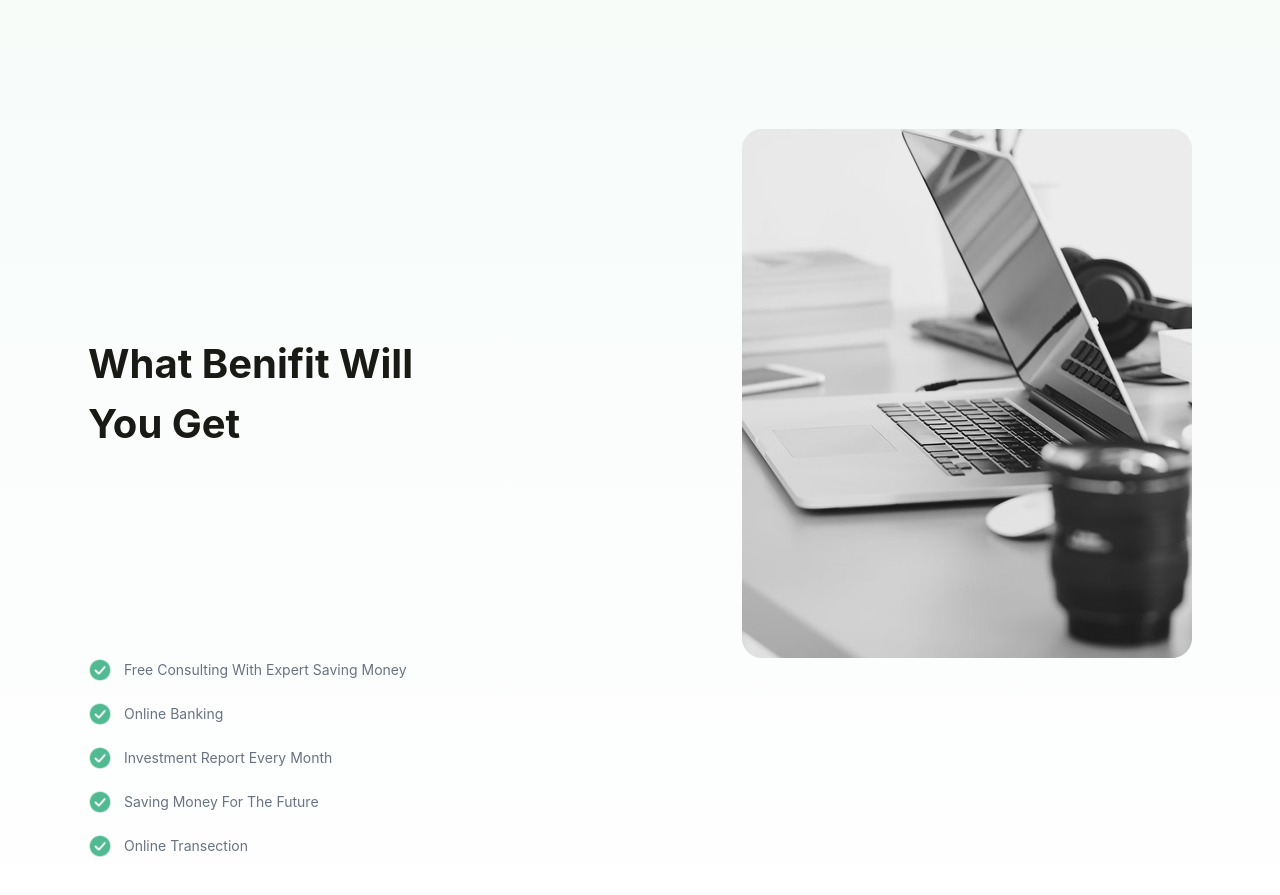
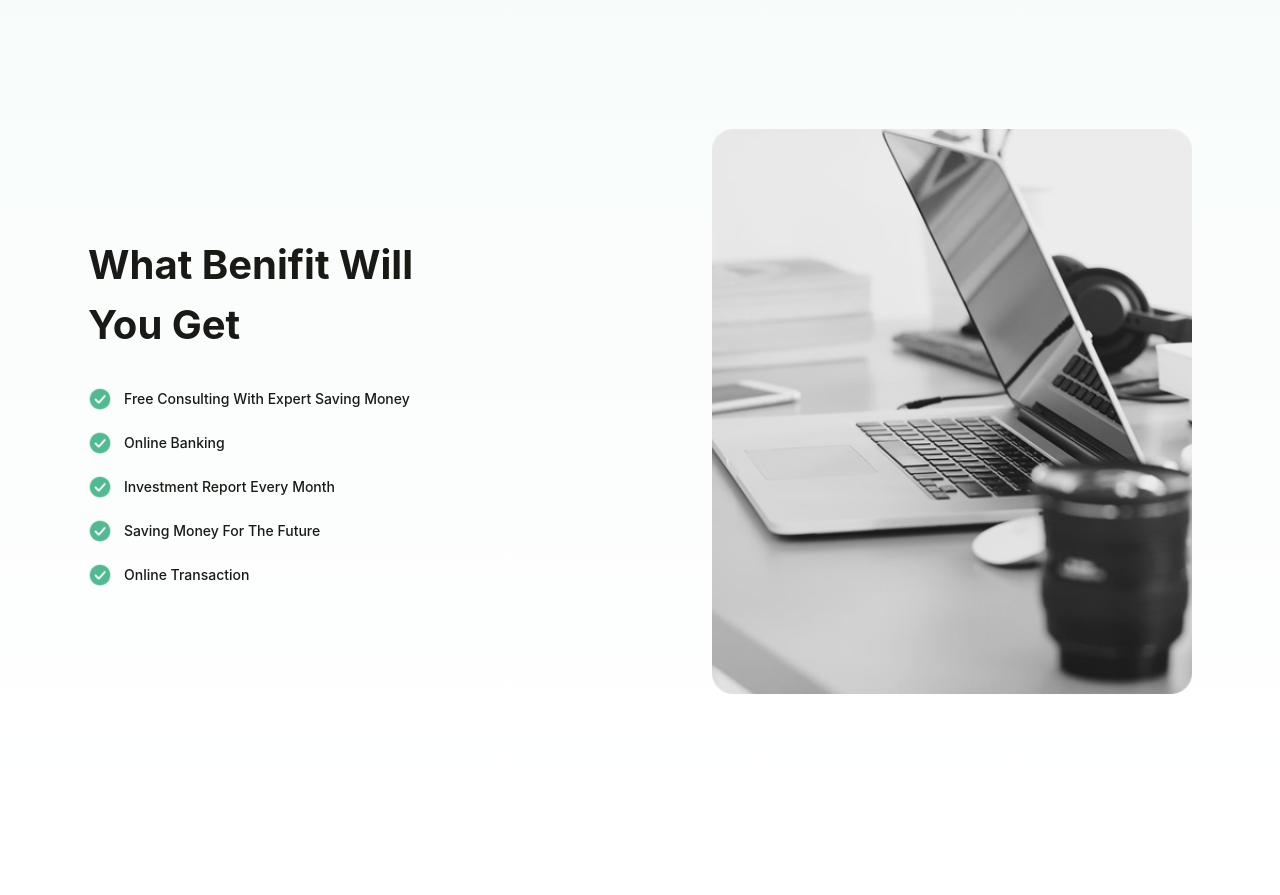
Before and after one commit to fahadyosofkapah-pixel/Biccas-project, a Vue app: page / in a window 1280 px wide. Shown: the part 1741-2636 px from the top of the page. After the commit the page ends 2571 px from the top, so only its background shows below. Built offline with nearby package versions, Linux system fonts and the light colour scheme.

Commit message:
last update

```diff
--- a/package.json
+++ b/package.json
@@ -4,7 +4,7 @@
   "private": true,
   "type": "module",
   "scripts": {
-    "dev": "vite",
+    "fahad": "vite",
     "build": "vite build",
     "preview": "vite preview"
   },
--- a/src/components/Benifit.vue
+++ b/src/components/Benifit.vue
@@ -1,30 +1,38 @@
 <template>
-    <section class="mx-auto max-w-6xl px-6 py-16 gap-4">
-        <div class="flex flex-col gap-6 md:flex-row md:items-center md:justify-between">
+    <section class="mx-auto max-w-6xl px-6 py-16">
+        <div class="grid items-center gap-12 md:grid-cols-2">
+
+            <!-- Bidix -->
+            <div>
                 <h1 class="text-[#191A15] font-bold text-[40px]">What Benifit Will <br>You Get</h1>
-            <div class="">
-                <img src="../assets/Rectangle 48.png " alt="">
-            </div>
-        </div>
-        <div class="flex items-center gap-3">
+
+                <div class="flex items-center gap-3 mt-8">
                     <img src="../assets/check-icon.png" alt="" class="h-6 w-6 shrink-0" />
-            <p class="text-sm text-gray-500"> Free Consulting With Expert Saving Money </p>
+                    <p class="text-sm font-medium text-[#191A15]"> Free Consulting With Expert Saving Money </p>
                 </div>
                 <div class="flex items-center gap-3 mt-5">
                     <img src="../assets/check-icon.png" alt="" class="h-6 w-6 shrink-0" />
-            <p class="text-sm text-gray-500 "> Online Banking </p>
-        </div>
-        <div class="flex items-center gap-3 mt-5">
-            <img src="../assets/check-icon.png" alt="" class="h-6 w-6 shrink-0 " />
-            <p class="text-sm text-gray-500">Investment Report Every Month </p>
+                    <p class="text-sm font-medium text-[#191A15]"> Online Banking </p>
                 </div>
                 <div class="flex items-center gap-3 mt-5">
                     <img src="../assets/check-icon.png" alt="" class="h-6 w-6 shrink-0" />
-            <p class="text-sm text-gray-500"> Saving Money For The Future </p>
+                    <p class="text-sm font-medium text-[#191A15]"> Investment Report Every Month </p>
                 </div>
                 <div class="flex items-center gap-3 mt-5">
                     <img src="../assets/check-icon.png" alt="" class="h-6 w-6 shrink-0" />
-            <p class="text-sm text-gray-500"> Online Transection </p>
+                    <p class="text-sm font-medium text-[#191A15]"> Saving Money For The Future </p>
+                </div>
+                <div class="flex items-center gap-3 mt-5">
+                    <img src="../assets/check-icon.png" alt="" class="h-6 w-6 shrink-0" />
+                    <p class="text-sm font-medium text-[#191A15]"> Online Transaction </p>
+                </div>
+            </div>
+
+            <!-- Midig -->
+            <div class="flex justify-center md:justify-end">
+                <img src="../assets/Rectangle 48.png" alt="" class="w-full max-w-[480px]">
+            </div>
+
         </div>
     </section>
 </template>
```
Lines whose indentation alone changed are shown as unchanged.
